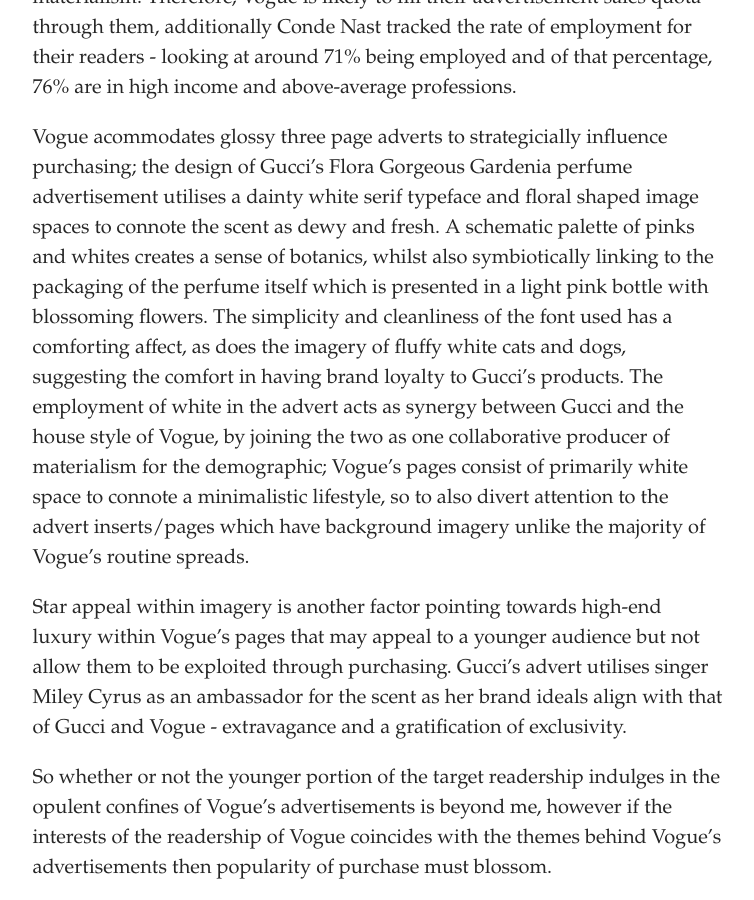
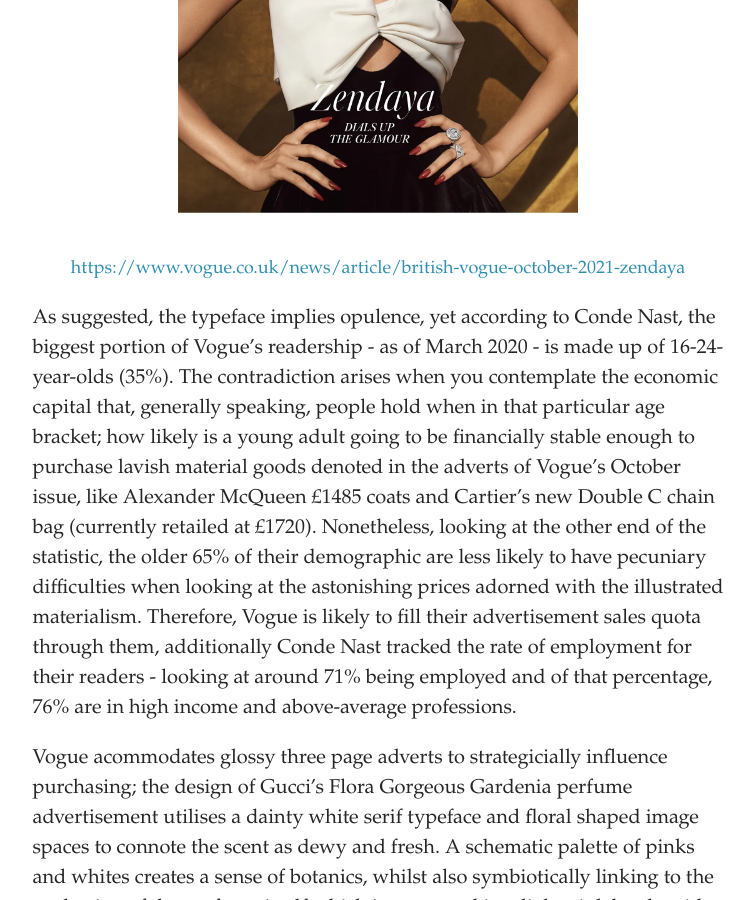
Before and after one commit to 19061287han/typoblog, a Jekyll site: the page built from _posts/2021-09-27-do-they-sell.md, in a window 1280 px wide and 900 px high, scrolled down 1120 px. Shown: the whole window, without its empty margins (262-1016 px from the left). Built offline with Jekyll 4.4.1, drawn with Linux system fonts in a browser that asks for light colours; some web fonts are replaced; some of the changed lines change nothing that is shown.

Commit message:
Update Post “2021-09-27-do-they-sell”

```diff
--- a/_posts/2021-09-27-do-they-sell.md
+++ b/_posts/2021-09-27-do-they-sell.md
@@ -4,11 +4,13 @@
 date: 2021-09-27T16:06:13.438Z
 image: ../uploads/charisse-kenion-8zsmlyaaufg-unsplash.jpg
 title_color: "#ffffff"
-comments: false
+comments: true
 ---
-Fashion magazines offer public education on contemporary prevailing trends. Proposing metaphysical eye candy to their ideal demographic. However, I find it important to question whether or not high-end luxury fashion magazines, such as Vogue, are in fact selling products through advertisements when they seemingly only depict items of affluence.
+*Fashion magazines offer public education on contemporary prevailing trends. Proposing metaphysical eye candy to their ideal demographic. However, I find it important to question whether or not high-end luxury fashion magazines, such as Vogue, are in fact selling products through advertisements when they seemingly only depict items of affluence.*
 
 Using Vogue as an example, the October 2021 issue's advertisements illustrate themes of high fashion and stylistic prestige; their masthead typeface acts as a dominant signifier for Vogue's house style - the inclusion of a sleek serif font like 'didot' connotes high quality - which is repeatedly denoted within the adverts to create a cyclical train of thought for the demographic, who then associate the themes of the high fashion brands (positioned within the adverts) with Vogue's branding.
+
+![https://www.vogue.co.uk/news/article/british-vogue-october-2021-zendaya](../uploads/zendayacover.jpg.webp "Vogue 2021 October Issue")
 
 As suggested, the typeface implies opulence, yet according to Conde Nast, the biggest portion of Vogue's readership - as of March 2020 - is made up of 16-24-year-olds (35%). The contradiction arises when you contemplate the economic capital that, generally speaking, people hold when in that particular age bracket; how likely is a young adult going to be financially stable enough to purchase lavish material goods denoted in the adverts of Vogue's October issue, like Alexander McQueen £1485 coats and Cartier's new Double C chain bag (currently retailed at £1720). Nonetheless, looking at the other end of the statistic, the older 65% of their demographic are less likely to have pecuniary difficulties when looking at the astonishing prices adorned with the illustrated materialism. Therefore, Vogue is likely to fill their advertisement sales quota through them, additionally Conde Nast tracked the rate of employment for their readers - looking at around 71% being employed and of that percentage, 76% are in high income and above-average professions.
 
@@ -18,6 +20,4 @@
 
 So whether or not the younger portion of the target readership indulges in the opulent confines of Vogue's advertisements is beyond me, however if the interests of the readership of Vogue coincides with the themes behind Vogue's advertisements then popularity of purchase must blossom.
 
-
-
 References: https://www.condenast.ru/en/portfolio/magazines/vogue/circulation/
```
Also changed, not shown: uploads/zendayacover.jpg.webp (added).
